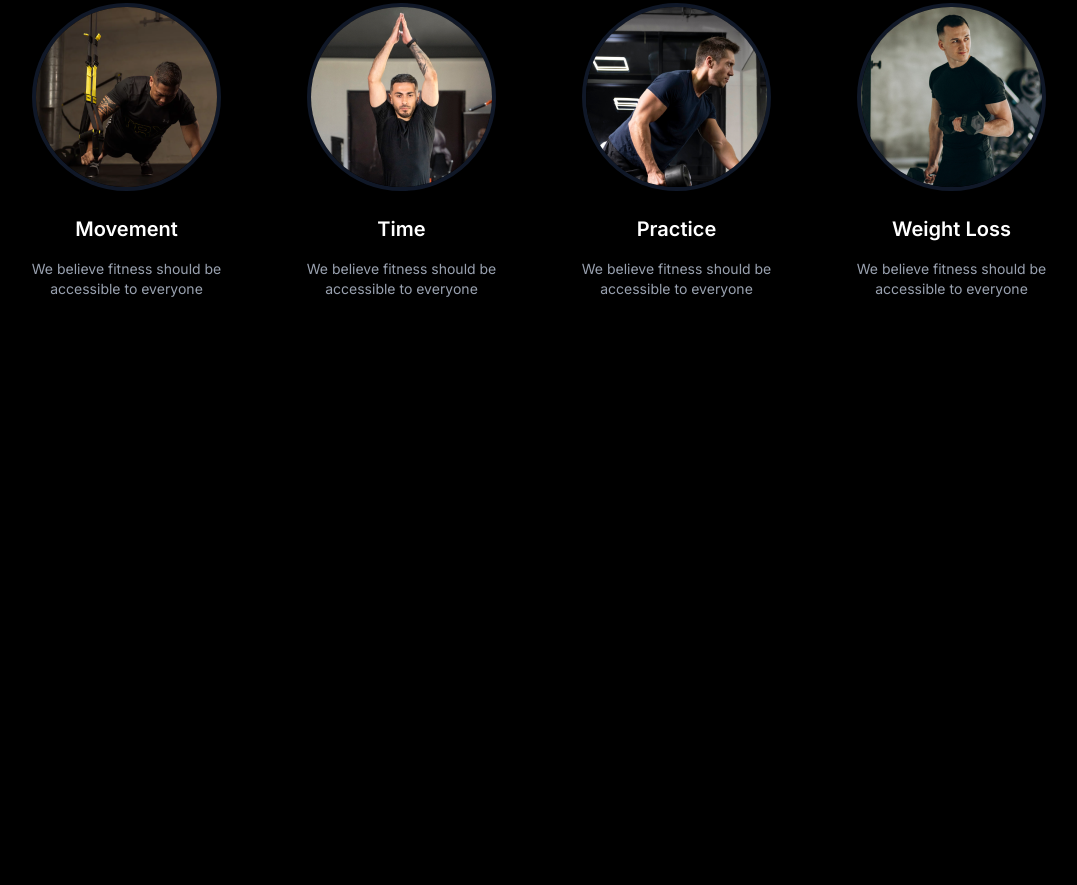
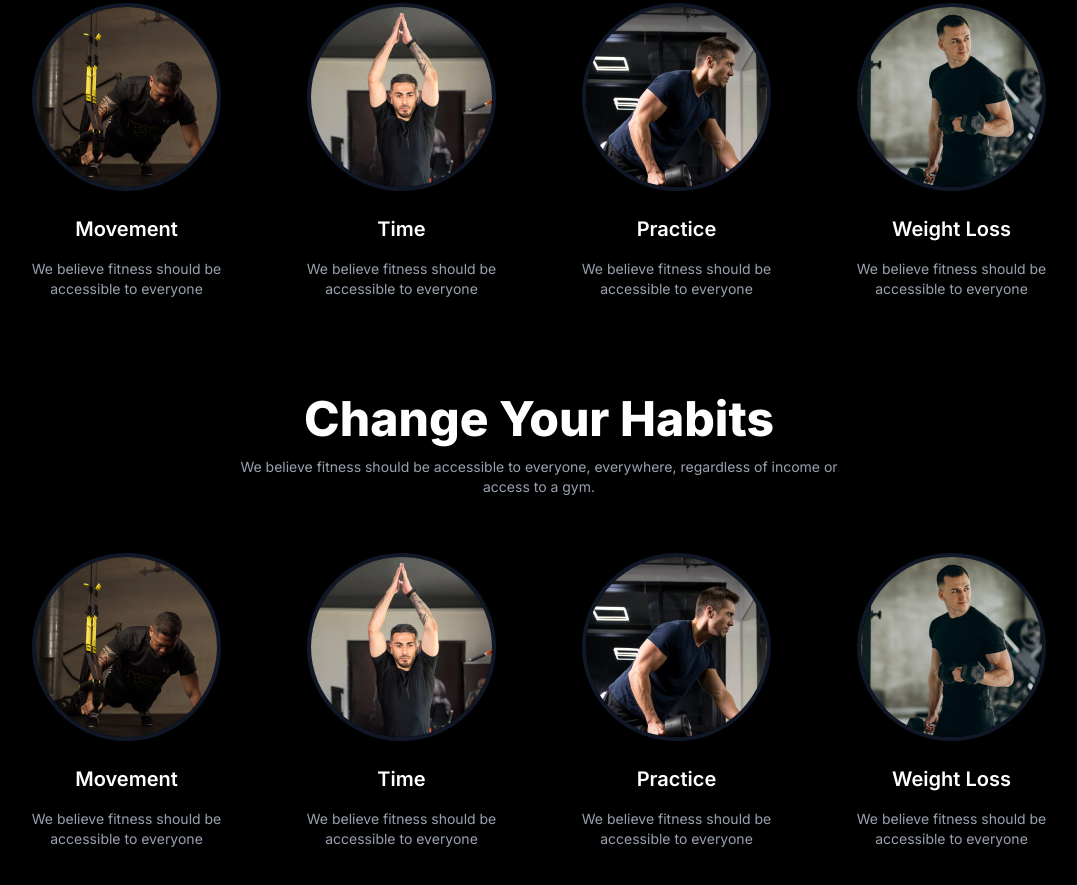
Before and after one commit to omarfaruk-dev/fit-maxx, a plain HTML site: page index.html in a window 1280 px wide. Shown: the part 999-1884 px from the top of the page, without its empty margins (101-1178 px from the left). Before the commit the page ends 1378 px from the top, so only its background shows below. Drawn offline with nearby package versions, Linux system fonts and the light colour scheme.

Commit message:
new section added

```diff
--- a/index.html
+++ b/index.html
@@ -141,6 +141,42 @@
 
         </section>
         <!-- section -->
+        <section class="md:mt-24 mb-16 md:mb-20">
+            <div class="text-center mb-14">
+                <h2 class="text-3xl md:text-5xl font-extrabold mb-3.5">Change Your Habits</h2>
+                <p class="text-sm text-gray-400 max-w-[620px] mx-auto">We believe fitness should be accessible to everyone, everywhere,
+                    regardless of income or access to a gym.</p>
+            </div>
+            <!-- havit items container -->
+            <div class="grid grid-cols-1 md:grid-cols-2 lg:grid-cols-4 md:gap-10">
+                <!-- havit item 1 -->
+                <div class="text-center">
+                    <img class="rounded-full border-4 border-gray-900  mx-auto" src="images/habit-1.png" alt="movement">
+                    <h3 class="text-xl font-semibold mt-6 mb-4">Movement</h3>
+                    <p class="text-gray-400 text-sm">We believe fitness should be accessible to everyone</p>
+                </div>
+                <!-- havit item 1 -->
+                <div class="text-center">
+                    <img class="rounded-full border-4 border-gray-900  mx-auto" src="images/habit-2.png" alt="Time">
+                    <h3 class="text-xl font-semibold mt-6 mb-4">Time</h3>
+                    <p class="text-gray-400 text-sm">We believe fitness should be accessible to everyone</p>
+                </div>
+                <!-- havit item 1 -->
+                <div class="text-center">
+                    <img class="rounded-full border-4 border-gray-900  mx-auto" src="images/habit-3.png" alt="Practice">
+                    <h3 class="text-xl font-semibold mt-6 mb-4">Practice</h3>
+                    <p class="text-gray-400 text-sm">We believe fitness should be accessible to everyone</p>
+                </div>
+                <!-- havit item 1 -->
+                <div class="text-center">
+                    <img class="rounded-full border-4 border-gray-900  mx-auto" src="images/habit-4.png" alt="Weight Loss">
+                    <h3 class="text-xl font-semibold mt-6 mb-4">Weight Loss</h3>
+                    <p class="text-gray-400 text-sm">We believe fitness should be accessible to everyone</p>
+                </div>
+            </div>
+
+        </section>
+         <!-- section  -->
         <section></section>
     </main>
     <!-- footer section -->
```
